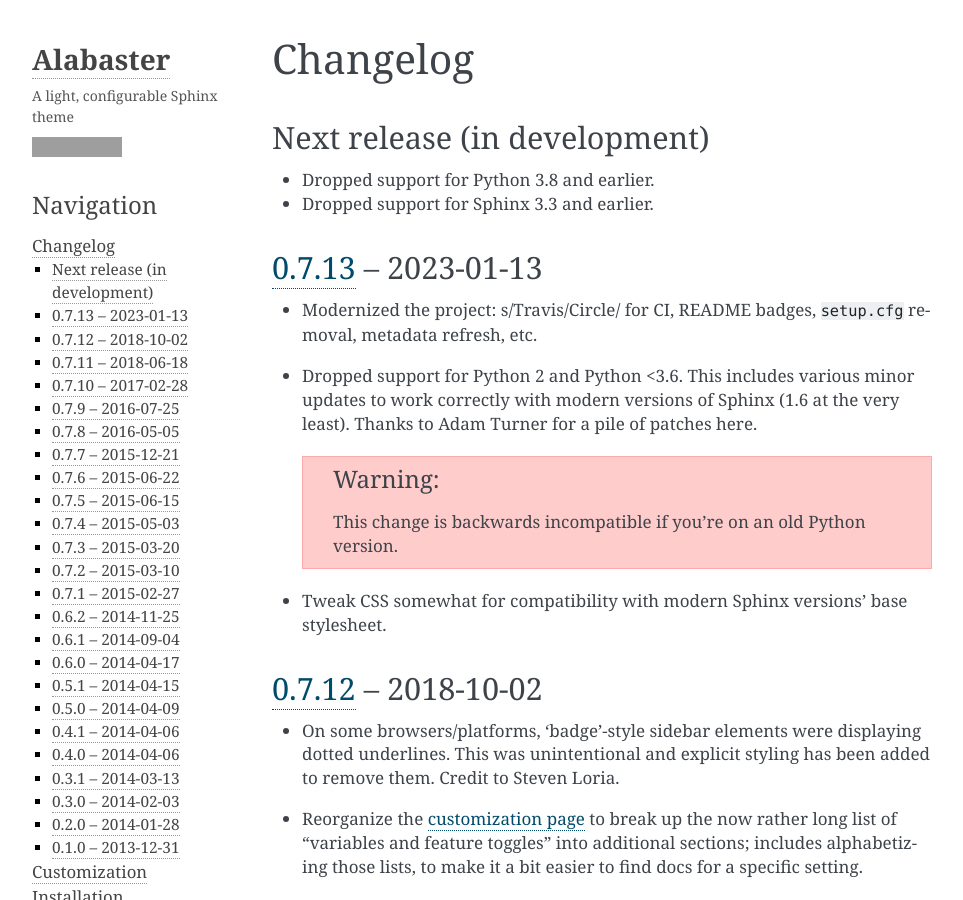
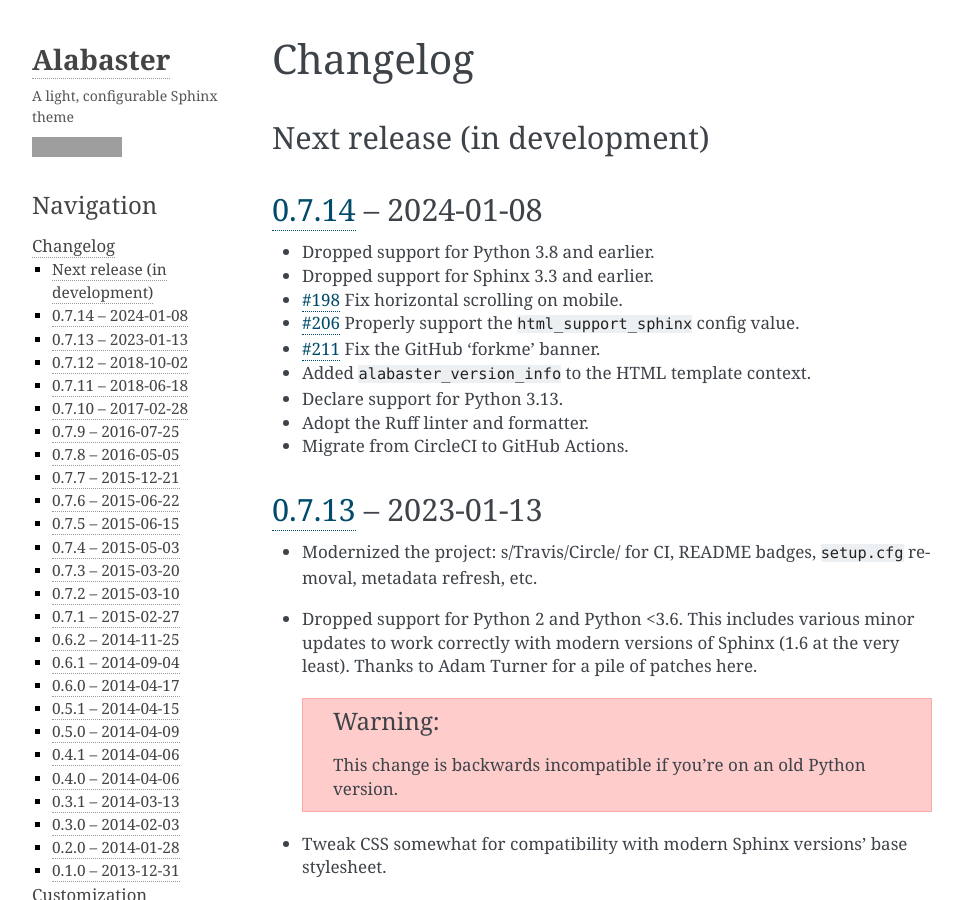
Before and after one commit to sphinx-doc/alabaster, a Sphinx documentation site: the page built from docs/changelog.rst, in a window 1280 px wide and 900 px high. Shown: the whole window, without its empty margins (148-1111 px from the left). Built offline with Sphinx 7.4.7, drawn with Linux system fonts in a browser that asks for light colours; grey boxes are pictures that could not be loaded.

Commit message:
Bump to 0.7.14

```diff
--- a/alabaster/__init__.py
+++ b/alabaster/__init__.py
@@ -1,7 +1,7 @@
 import os
 
-__version_info__ = (0, 7, 13)
-__version__ = "0.7.13"
+__version_info__ = (0, 7, 14)
+__version__ = "0.7.14"
 
 
 def get_path():
--- a/docs/changelog.rst
+++ b/docs/changelog.rst
@@ -5,8 +5,18 @@ Changelog
 Next release (in development)
 -----------------------------
 
+:git_tag:`0.7.14` -- 2024-01-08
+-------------------------------
+
 - Dropped support for Python 3.8 and earlier.
 - Dropped support for Sphinx 3.3 and earlier.
+- :issue:`198` Fix horizontal scrolling on mobile.
+- :issue:`206` Properly support the ``html_support_sphinx`` config value.
+- :issue:`211` Fix the GitHub 'forkme' banner.
+- Added ``alabaster_version_info`` to the HTML template context.
+- Declare support for Python 3.13.
+- Adopt the Ruff linter and formatter.
+- Migrate from CircleCI to GitHub Actions.
 
 :git_tag:`0.7.13` -- 2023-01-13
 -------------------------------
```
